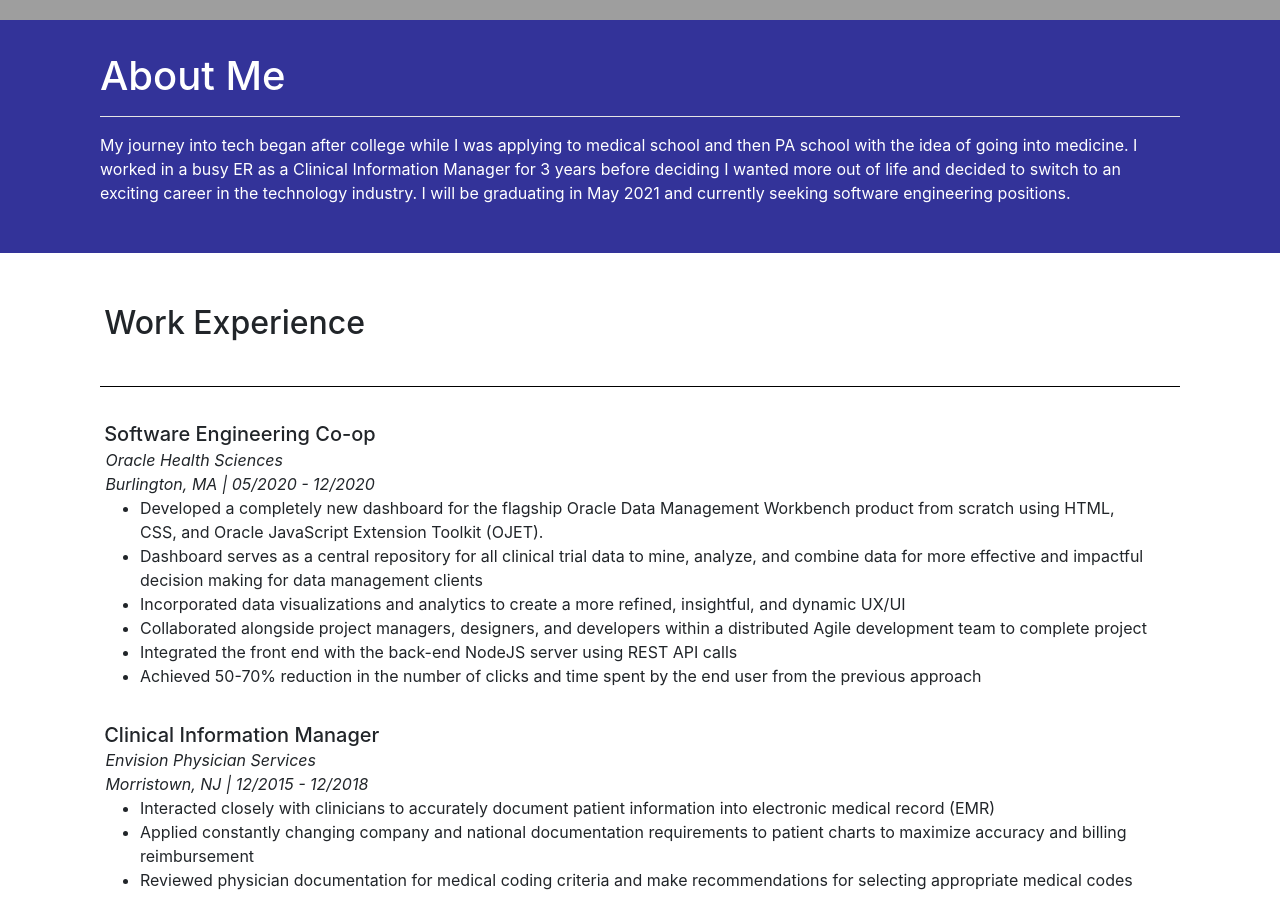
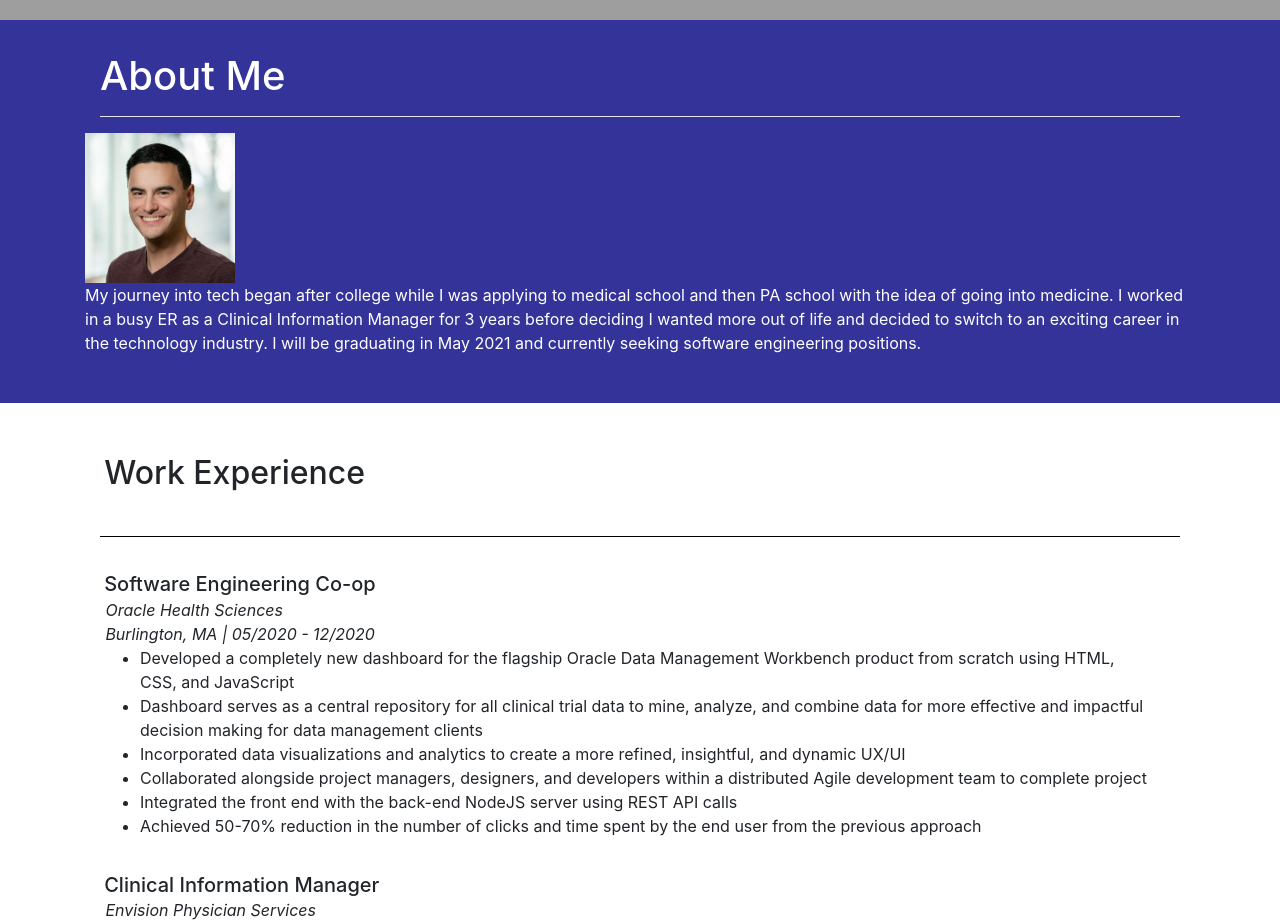
Before and after one commit to bcstarke/Ben-Starke-Personal-Website-V2, a React (Create React App) app: page / in a window 1280 px wide. Shown: the part 940-1862 px from the top of the page. Built offline with nearby package versions, Linux system fonts and the light colour scheme; grey boxes are pictures that could not be loaded.

Commit message:
added profile pic, need to adjust

```diff
--- a/src/components/about/AboutPage.js
+++ b/src/components/about/AboutPage.js
@@ -1,5 +1,7 @@
 import React, {Component} from "react";
 import './AboutPage.css'
+import profile_pic from  '../../images/website_photo.jpg'
+import '../../mediaQueries.css'
 
 export default class AboutPage extends Component {
     render() {
@@ -10,20 +12,34 @@ export default class AboutPage extends Component {
                         <div className="section-content container">
                             <h1 className="title">About Me</h1>
                             <hr color="#FFFFFF"/>
+                            <div class="row">
+                                <div class="three columns">
+                                    <img class="profile-pic"
+                                         alt="Ben Starke profile pic"
+                                         src={profile_pic}/>
+                                </div>
+                                <div class="nine columns">
                                     <p>
-                                My journey into tech began after college while I was applying to
+                                        My journey into tech began after college while I was
+                                        applying to
                                         medical
                                         school
-                                and then PA school with the idea of going into medicine. I worked in a busy ER as a Clinical Information
+                                        and then PA school with the idea of going into medicine. I
+                                        worked in a busy ER as a Clinical Information
                                         Manager
                                         for
-                                3 years before deciding I wanted more out of life and decided to
+                                        3 years before deciding I wanted more out of life and
+                                        decided to
                                         switch
                                         to
                                         an
                                         exciting career in
-                                the technology industry. I will be graduating in May 2021 and currently seeking software engineering positions.
+                                        the technology industry. I will be graduating in May 2021
+                                        and
+                                        currently seeking software engineering positions.
                                     </p>
+                                </div>
+                            </div>
                         </div>
                     </div>
                 </div>
--- a/src/components/navbar/NavBar.js
+++ b/src/components/navbar/NavBar.js
@@ -8,13 +8,7 @@ export default class NavBar extends Component {
         scroll.scrollToTop();
     };
 
-
-
     render() {
-        //     <nav class="navbar sticky-top navbar-dark bg-dark navbar-expand-lg
-        //     justify-content-center" id="navbar_top"
-        // sticky="top"
-        // >
         return (
             <div class="container-fluid">
                 <Navbar id="navbar_top">
--- a/src/components/resumePage/ResumePage.js
+++ b/src/components/resumePage/ResumePage.js
@@ -48,8 +48,7 @@ export default class ResumePage extends Component {
                                                 flagship
                                                 Oracle Data Management Workbench product from
                                                 scratch
-                                                using HTML, CSS, and Oracle JavaScript Extension
-                                                Toolkit (OJET).
+                                                using HTML, CSS, and  JavaScript
                                             </li>
                                             <li>
                                                 Dashboard serves as a central repository for all
--- /dev/null
+++ b/src/mediaQueries.css
@@ -0,0 +1,24 @@
+/* mobile wide/smaller tablets
+---------------------------------------------------------------------- */
+
+@media only screen and (max-width: 766px) {
+    #about .profile-pic {
+        display: none;
+    }
+}
+
+/*@media only screen and (max-width: 900px) {*/
+/*    #about .profile-pic {*/
+/*        display: none;*/
+/*    }*/
+/*}*/
+
+/* screenwidth less than 900px
+--------------------------------------------------------------------- */
+@media only screen and (min-width: 767px) {
+    #about .profile-pic {
+        width: 150px;
+        height: 150px;
+        /*margin-left: 12px;*/
+    }
+}
```
Also changed, not shown: src/images/website_photo.jpg (added), 1 other file (tests, documents, lock files or other folders). Lines whose indentation alone changed are shown as unchanged.
